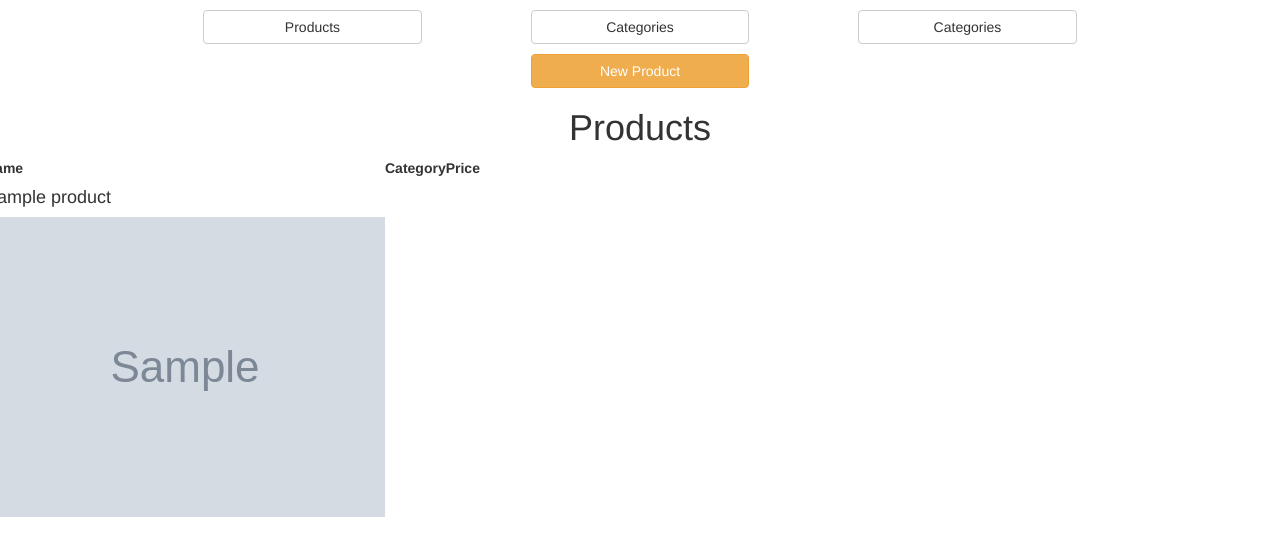
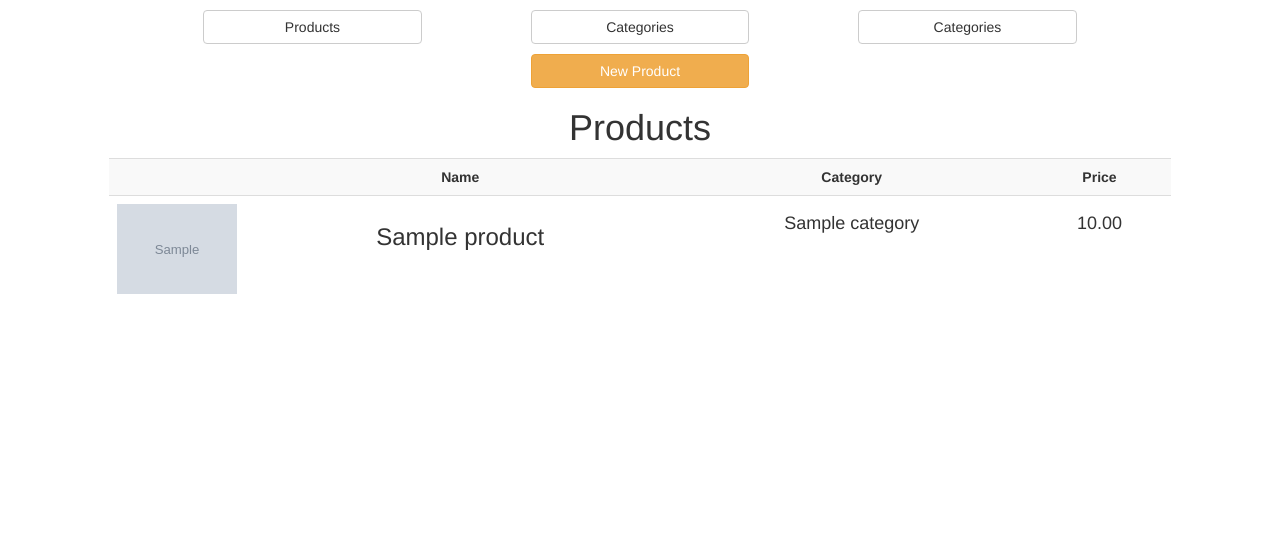
Before and after one commit to tonixhaker/Magazz, a Django app: page /products/ in a window 1280 px wide. Shown: the top 556 px of the page. Run offline with Django 3.2, Linux system fonts and the light colour scheme; tables that the repository leaves empty hold one stand-in row (values such as "Sample post"); grey boxes marked "Sample" are stand-in pictures; some libraries are stand-ins or nearby versions.

Commit message:
Omg Images WORKS!

```diff
--- a/magazz/magazz/settings.py
+++ b/magazz/magazz/settings.py
@@ -27,8 +27,7 @@ DEBUG = True
 
 ALLOWED_HOSTS = []
 
-MEDIA_ROOT = os.path.join(BASE_DIR, 'media')
-MEDIA_URL = '/media/'
+
 # Application definition
 
 INSTALLED_APPS = [
@@ -122,5 +121,6 @@ USE_TZ = True
 
 # Static files (CSS, JavaScript, Images)
 # https://docs.djangoproject.com/en/1.11/howto/static-files/
-
+MEDIA_ROOT = os.path.join(BASE_DIR, 'media')
+MEDIA_URL = '/media/'
 STATIC_URL = '/static/'
--- /dev/null
+++ b/magazz/main_app/static/products.css
@@ -0,0 +1,6 @@
+td,th{
+    text-align: center;
+    margin:0;
+    padding: 0;
+    vertical-align: middle;
+}
--- a/magazz/main_app/templates/index.html
+++ b/magazz/main_app/templates/index.html
@@ -1,11 +1,18 @@
 <!DOCTYPE html>
 <html lang="en">
 <head>
+    <style>
+        body{
+            overflow-x: hidden;
+        }
+    </style>
     <meta charset="UTF-8">
     {% block title %}
     <title>Magazz</title>
     {% endblock %}
     <link rel="stylesheet" href="https://maxcdn.bootstrapcdn.com/bootstrap/3.3.7/css/bootstrap.min.css">
+    {% block links %}
+    {% endblock %}
 </head>
 <div class = "row" style="margin-top: 10px;">
         <a class="btn btn-default col-sm-2 col-sm-offset-2" href="{%url 'products' %}">Products</a>
--- a/magazz/main_app/templates/products.html
+++ b/magazz/main_app/templates/products.html
@@ -2,7 +2,10 @@
     {% block title %}
     <title>Products</title>
     {% endblock %}
-
+    {% block links %}
+    {% load staticfiles %}
+<link rel="stylesheet" href="{% static 'products.css'%}">
+{% endblock %}
 {% block content %}
 <div class="row">
     <a style="margin-top: 10px;" class="btn btn-warning col-sm-2 col-sm-offset-5" href="{%url 'addprod' %}">New Product</a>
@@ -11,20 +14,33 @@
     <h1 style="text-align: center">Products</h1>
 </div>
 <div class="row">
-    <table>
+    <div class="col-sm-10 col-sm-offset-1">
+    <table class="table table-striped">
         <tr>
+            <th> </th>
             <th>Name</th>
             <th>Category</th>
             <th>Price</th>
         </tr>
         {% for pro in products%}
         <tr>
+            <td width="90px">
+                {% if pro.photo %}
+                <img src="{{pro.photo.url}}" alt="" width="120px">
+                {% endif %}
+            </td>
             <td>
-                <h4>{{pro.name}}</h4>
-                <img src="{{pro.photo}}" alt="">
+                <h3>{{pro.name}}</h3>
+            </td>
+            <td>
+                <h4>{{pro.category}}</h4>
+            </td>
+            <td>
+                <h4>{{pro.price}}</h4>
             </td>
         </tr>
         {% endfor %}
     </table>
+    </div>
 </div>
 {% endblock %}
--- a/magazz/main_app/urls.py
+++ b/magazz/main_app/urls.py
@@ -1,6 +1,7 @@
 from django.conf.urls import url
 from . import views
-
+from django.conf.urls.static import static
+from django.conf import settings
 
 urlpatterns = [
     url(r'^$', views.IndexView.as_view()),
@@ -10,3 +11,4 @@ urlpatterns = [
     url(r'^addcat/$', views.CategoriesAdd.as_view(), name='addcat'),
 
 ]
+urlpatterns += static(settings.MEDIA_URL, document_root=settings.MEDIA_ROOT)
```
Also changed, not shown: magazz/media/prod_img/download.png (added), magazz/media/prod_img/download_ZLQDemG.jpg (added), magazz/media/prod_img/download_rGKOBdl.jpg (added), magazz/media/prod_img/download_uQugMkc.jpg (added).
